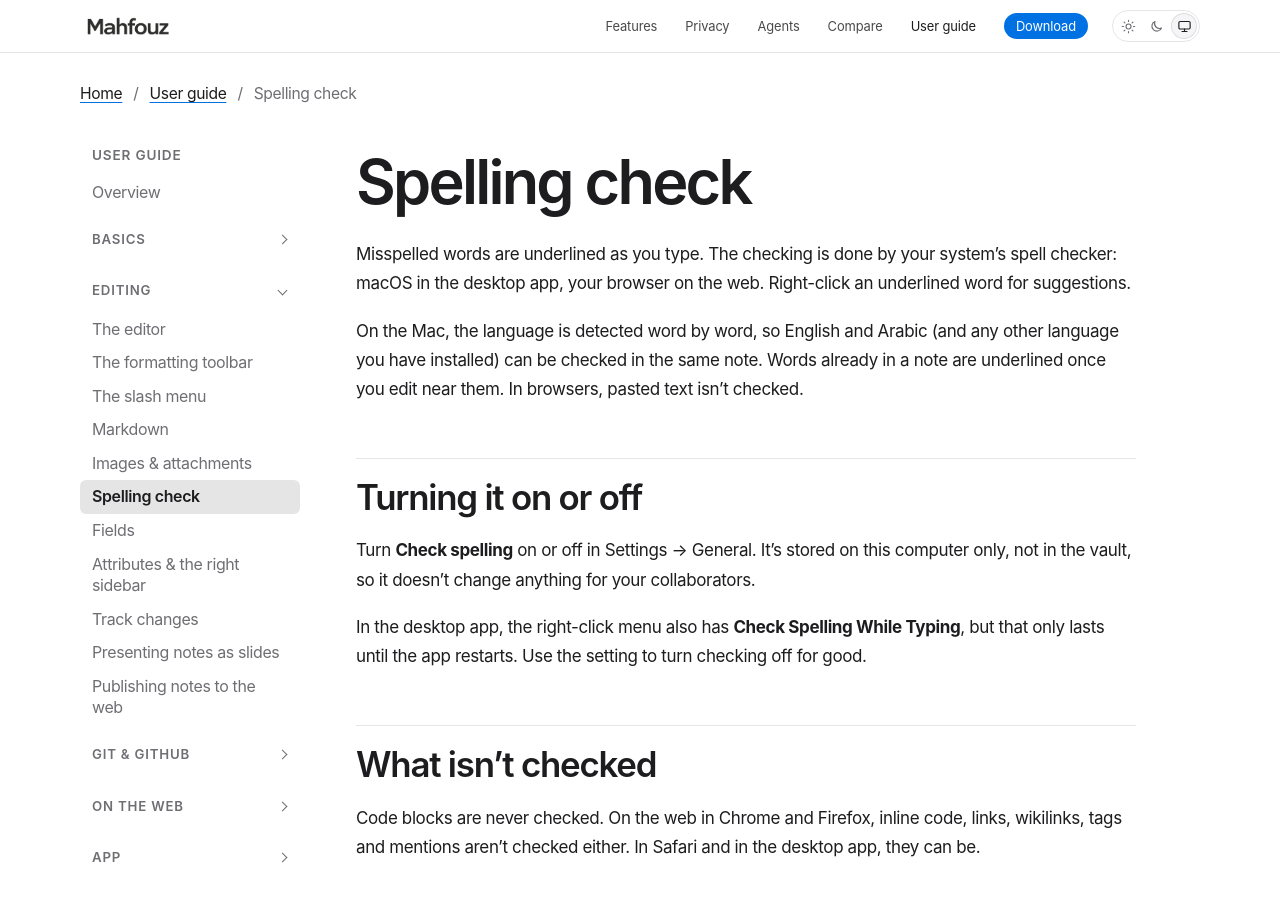
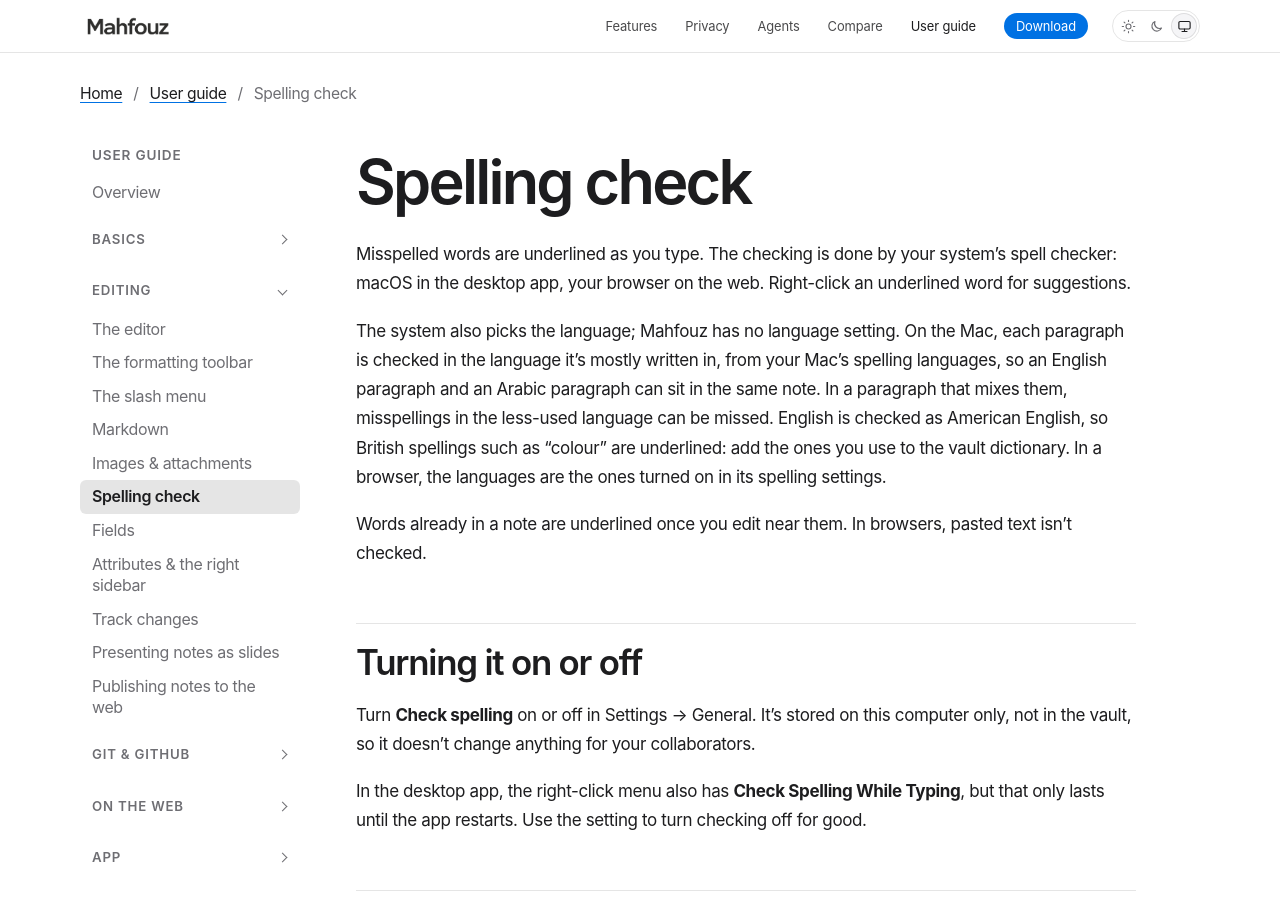
Before and after one commit to mahfouz-app/docs, a Jekyll site: the page built from guide/spelling.md, in a window 1280 px wide and 900 px high. Built offline with Jekyll 4.4.1, drawn with Linux system fonts in a browser that asks for light colours.

Commit message:
docs(spelling): the system picks the language, per paragraph
Probes against NSSpellChecker show macOS identifies one language per
paragraph, not per word, and checks English as en_US. State that, and
that Mahfouz has no language setting.

Co-Authored-By: Claude Opus 5.5 <noreply@anthropic.com>

```diff
--- a/guide/spelling.md
+++ b/guide/spelling.md
@@ -9,9 +9,16 @@ Misspelled words are underlined as you type. The checking is done by your
 system's spell checker: macOS in the desktop app, your browser on the web.
 Right-click an underlined word for suggestions.
 
-On the Mac, the language is detected word by word, so English and Arabic
-(and any other language you have installed) can be checked in the same
-note. Words already in a note are underlined once you edit near them. In
+The system also picks the language; Mahfouz has no language setting. On
+the Mac, each paragraph is checked in the language it's mostly written in,
+from your Mac's spelling languages, so an English paragraph and an Arabic
+paragraph can sit in the same note. In a paragraph that mixes them,
+misspellings in the less-used language can be missed. English is checked as
+American English, so British spellings such as "colour" are underlined: add
+the ones you use to the vault dictionary. In a browser, the languages are
+the ones turned on in its spelling settings.
+
+Words already in a note are underlined once you edit near them. In
 browsers, pasted text isn't checked.
 
 ## Turning it on or off
```
